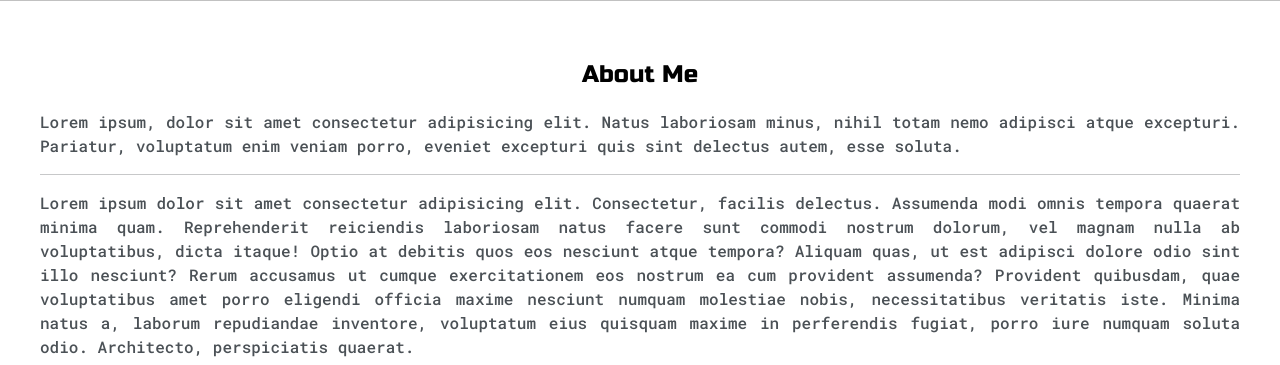
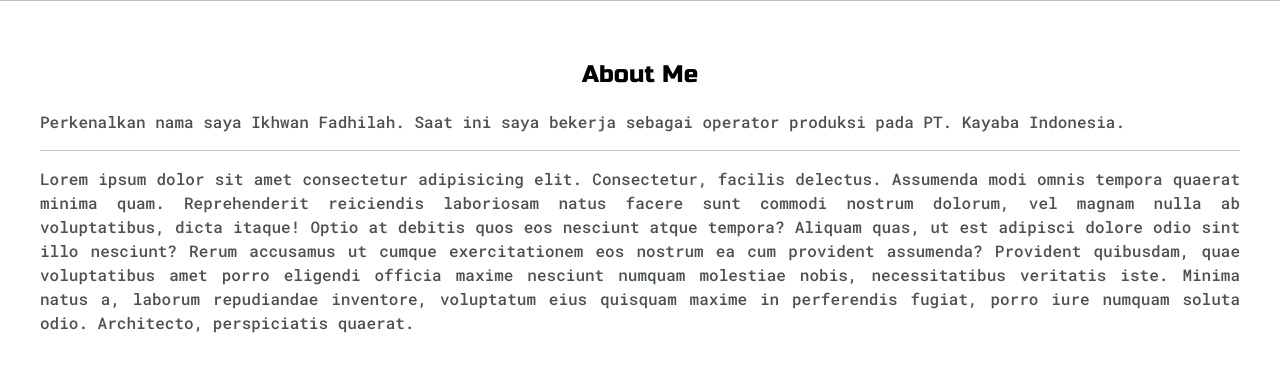
Before and after one commit to ikhwanfadhilah19/oldwebport, a plain HTML site: page index.html in a window 1280 px wide. Shown: the part 732-1097 px from the top of the page. Drawn offline with nearby package versions, Linux system fonts and the light colour scheme.

Commit message:
Update index.html

```diff
--- a/index.html
+++ b/index.html
@@ -95,7 +95,7 @@
 				<div class="about-me">
 					<h4 style="margin-top: 10px; margin-bottom: 20px; text-align: center;">About Me</h4>
 
-					<p style="text-align: justify;">Lorem ipsum, dolor sit amet consectetur adipisicing elit. Natus laboriosam minus, nihil totam nemo adipisci atque excepturi. Pariatur, voluptatum enim veniam porro, eveniet excepturi quis sint delectus autem, esse soluta.</p>
+					<p style="text-align: justify;">Perkenalkan nama saya Ikhwan Fadhilah. Saat ini saya bekerja sebagai operator produksi pada PT. Kayaba Indonesia.</p>
 
 					<hr>
 
```
